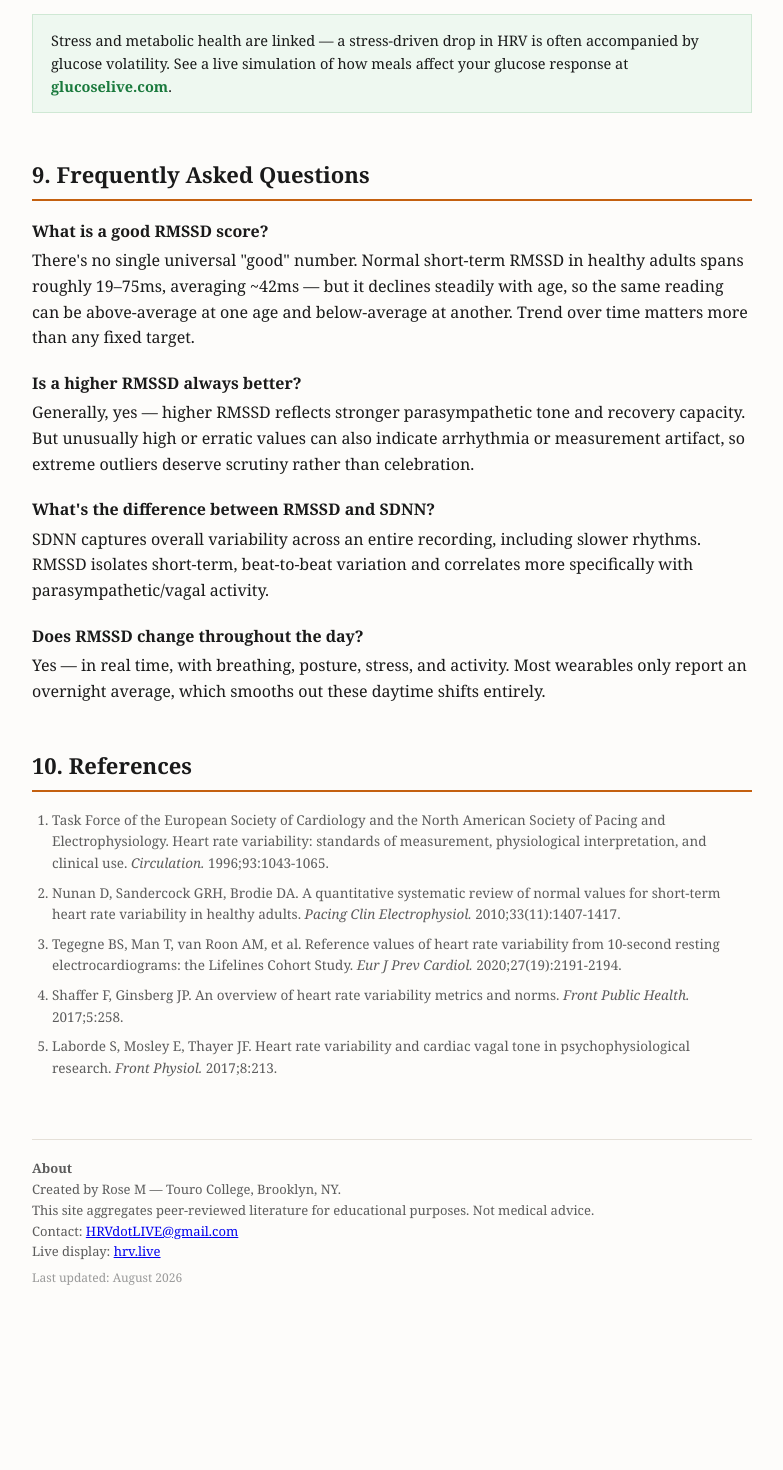
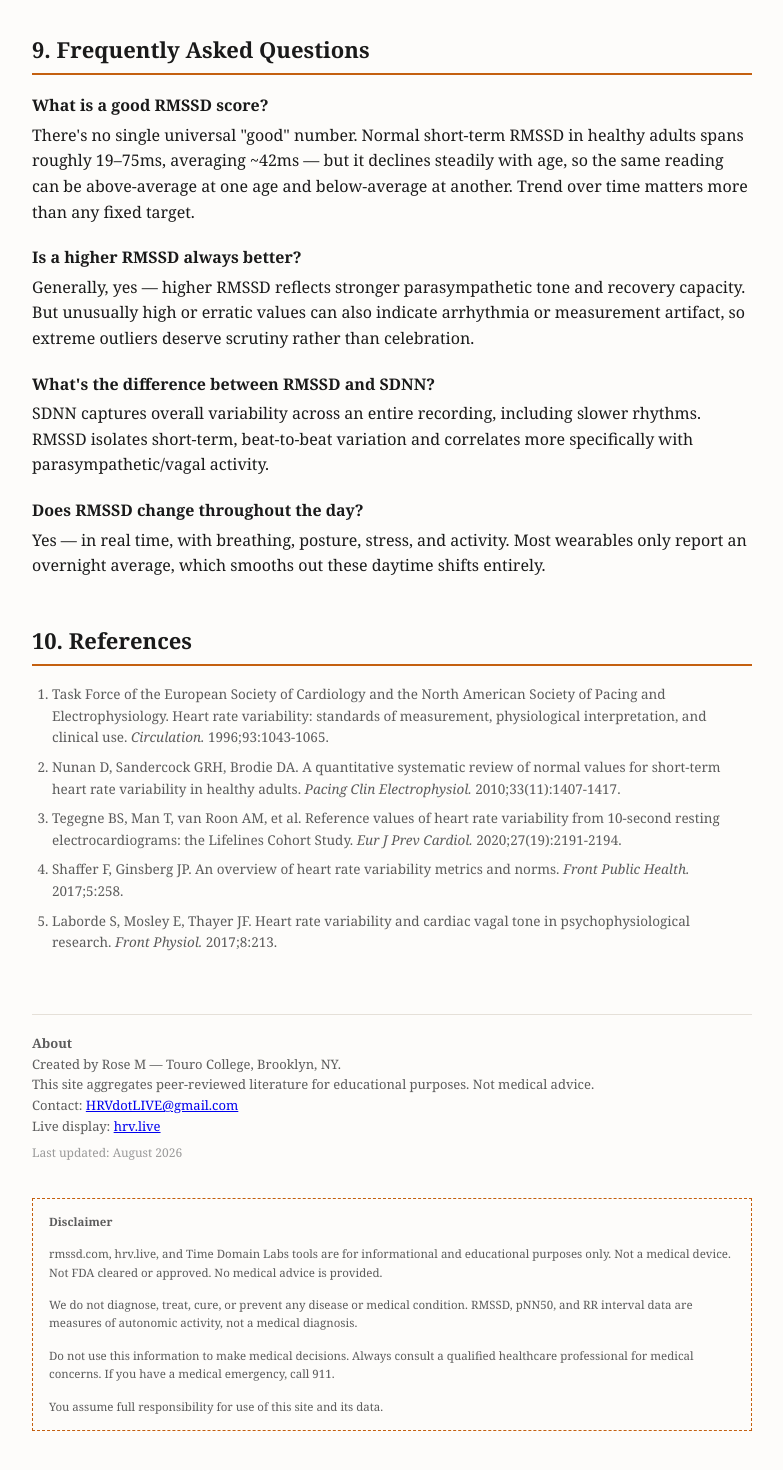
Before and after one commit to hetviprajapati/rmssd.com, a Next.js app: page / in a window 1280 px wide. Shown: the part 3631-5101 px from the top of the page, without its empty margins (248-1031 px from the left). Before the commit the page ends 4998 px from the top, so only its background shows below. Built offline with nearby package versions, Linux system fonts and the light colour scheme.

Commit message:
added desclaimer

```diff
--- a/src/app/page.css
+++ b/src/app/page.css
@@ -99,20 +99,6 @@ th {
   padding: 12px 16px;
   font-size: 14px;
   margin: 16px 0;
-}
-
-.cross-sell {
-  background: #eef8f0;
-  border: 1px solid #cfe8d4;
-  padding: 14px 18px;
-  margin: 26px 0;
-  font-size: 14.5px;
-}
-
-.cross-sell a {
-  color: #1a7a3d;
-  font-weight: bold;
-  text-decoration: none;
 }
 
 .faq-item {
@@ -220,3 +206,20 @@ footer {
     margin-top: 6px;
   }
 }
+
+.about-disclaimer {
+  margin-top: 36px;
+  font-size: 11.5px;
+  border: 1px dashed var(--accent);
+  padding: 14px 16px;
+  p {
+    font-size: 11.5px;
+    margin-bottom: 8px;
+    &:last-child {
+      margin-bottom: 0;
+    }
+    &:first-child {
+      margin-top: 0;
+    }
+  }
+}
--- a/src/app/page.tsx
+++ b/src/app/page.tsx
@@ -348,11 +348,6 @@ export default function Home() {
           low-motion measurement and are a widely used standard for sleep-stage HRV tracking.
         </p>
 
-        <div className="cross-sell">
-          Stress and metabolic health are linked — a stress-driven drop in HRV is often accompanied by glucose volatility. See a live
-          simulation of how meals affect your glucose response at <a href="https://glucoselive.com">glucoselive.com</a>.
-        </div>
-
         <h2>9. Frequently Asked Questions</h2>
 
         <div className="faq-item">
@@ -431,6 +426,28 @@ export default function Home() {
           <br />
           Live display: <a href="https://hrv.live">hrv.live</a>
           <div className="updated">Last updated: August 2026</div>
+          <div className="about-disclaimer">
+            <p>
+              <strong>Disclaimer</strong>
+            </p>
+
+            <p>
+              rmssd.com, hrv.live, and Time Domain Labs tools are for informational and educational purposes only. Not a medical device. Not
+              FDA cleared or approved. No medical advice is provided.
+            </p>
+
+            <p>
+              We do not diagnose, treat, cure, or prevent any disease or medical condition. RMSSD, pNN50, and RR interval data are measures
+              of autonomic activity, not a medical diagnosis.
+            </p>
+
+            <p>
+              Do not use this information to make medical decisions. Always consult a qualified healthcare professional for medical
+              concerns. If you have a medical emergency, call 911.
+            </p>
+
+            <p>You assume full responsibility for use of this site and its data.</p>
+          </div>
         </footer>
       </main>
     </>
```
